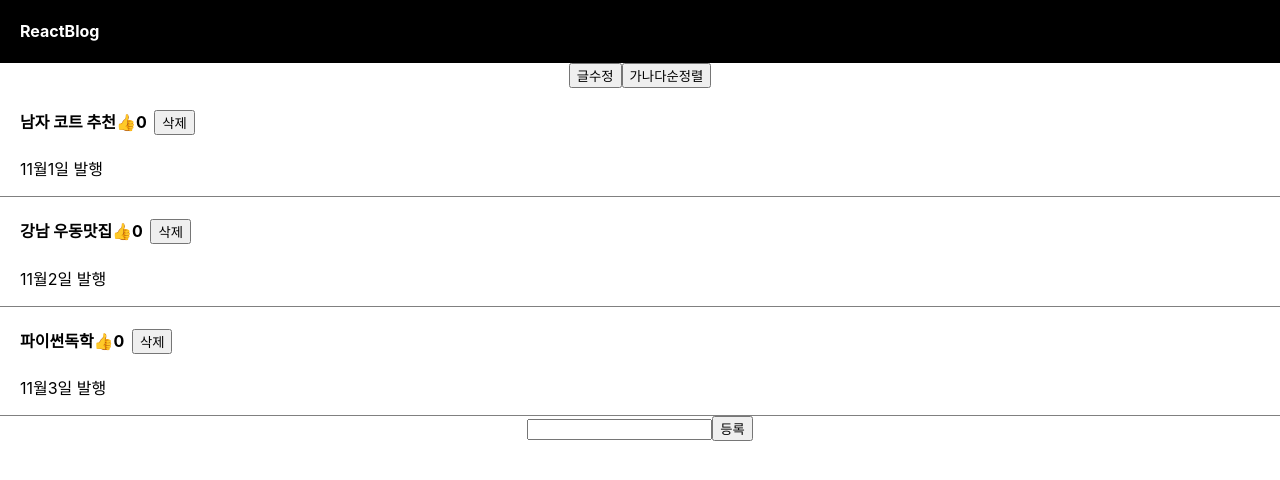
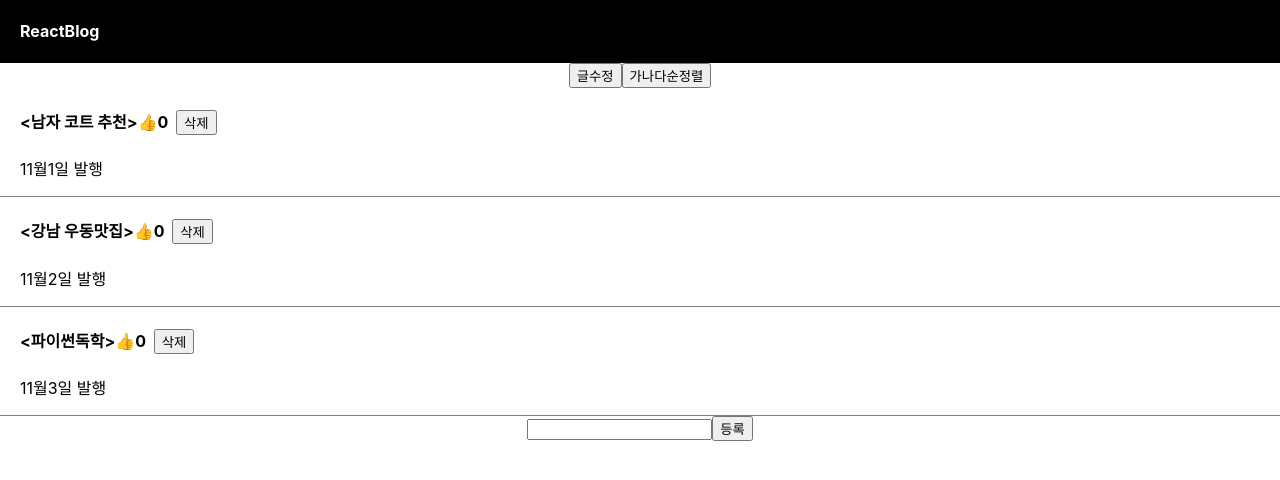
Before and after one commit to kukbnee/repository_react_study, a React (Create React App) app: page / in a window 1280 px wide. Shown: the top 480 px of the page. Built offline with nearby package versions, Linux system fonts and the light colour scheme.

Commit message:
충돌테스트를 위한 커밋

```diff
--- a/src/App.js
+++ b/src/App.js
@@ -5,7 +5,7 @@ import { useState } from 'react';
 function App() {
 
   let post = '블로그임';
-  let [title, setTitle] = useState(['남자 코트 추천', '강남 우동맛집', '파이썬독학']);
+  let [title, setTitle] = useState(['<남자 코트 추천>', '<강남 우동맛집>', '<파이썬독학>']);
   let [date, setDate] = useState(['11월1일', '11월2일', '11월3일']);
   let [good, setGood] = useState([0, 0, 0]);
 
```
